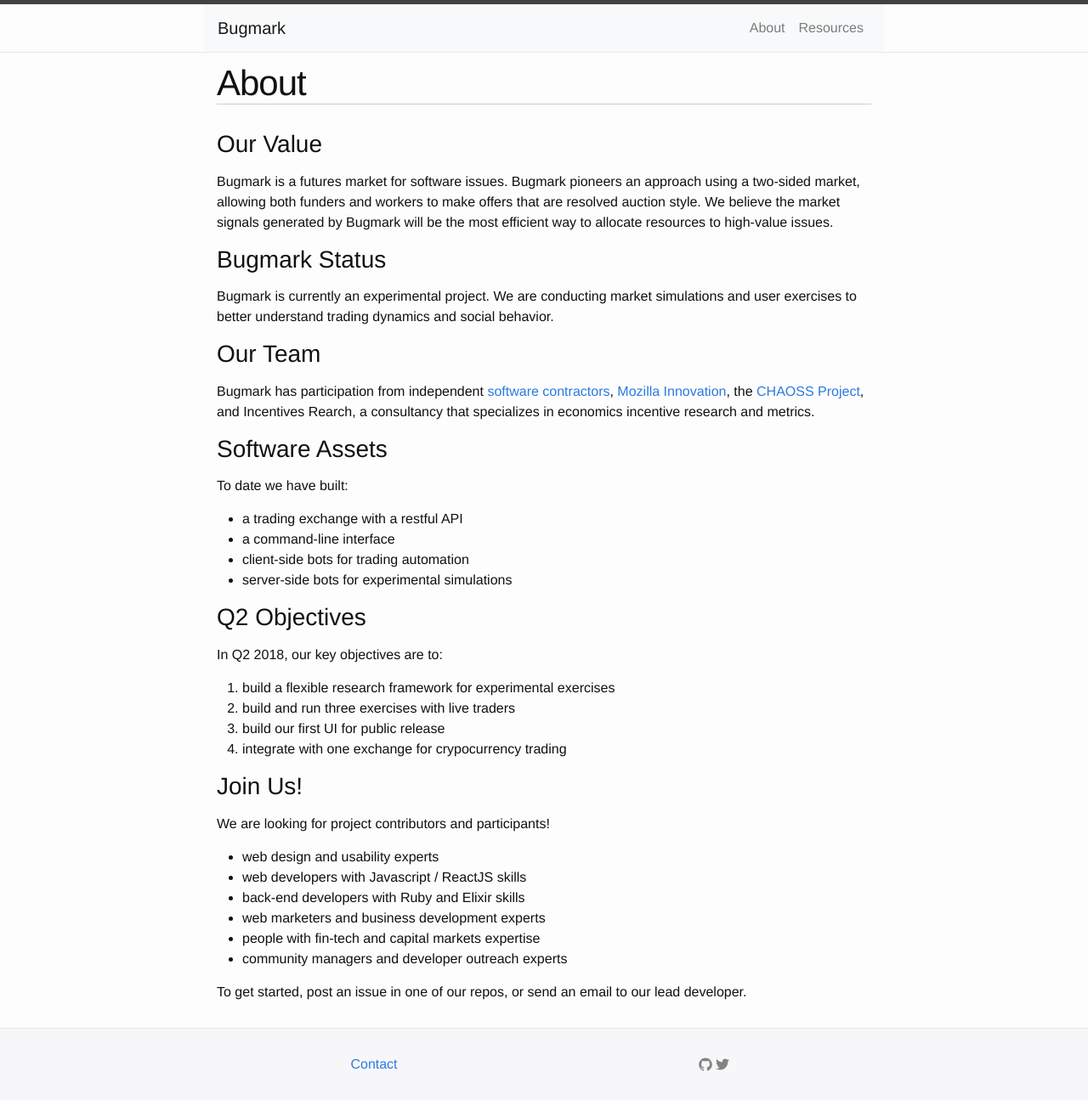
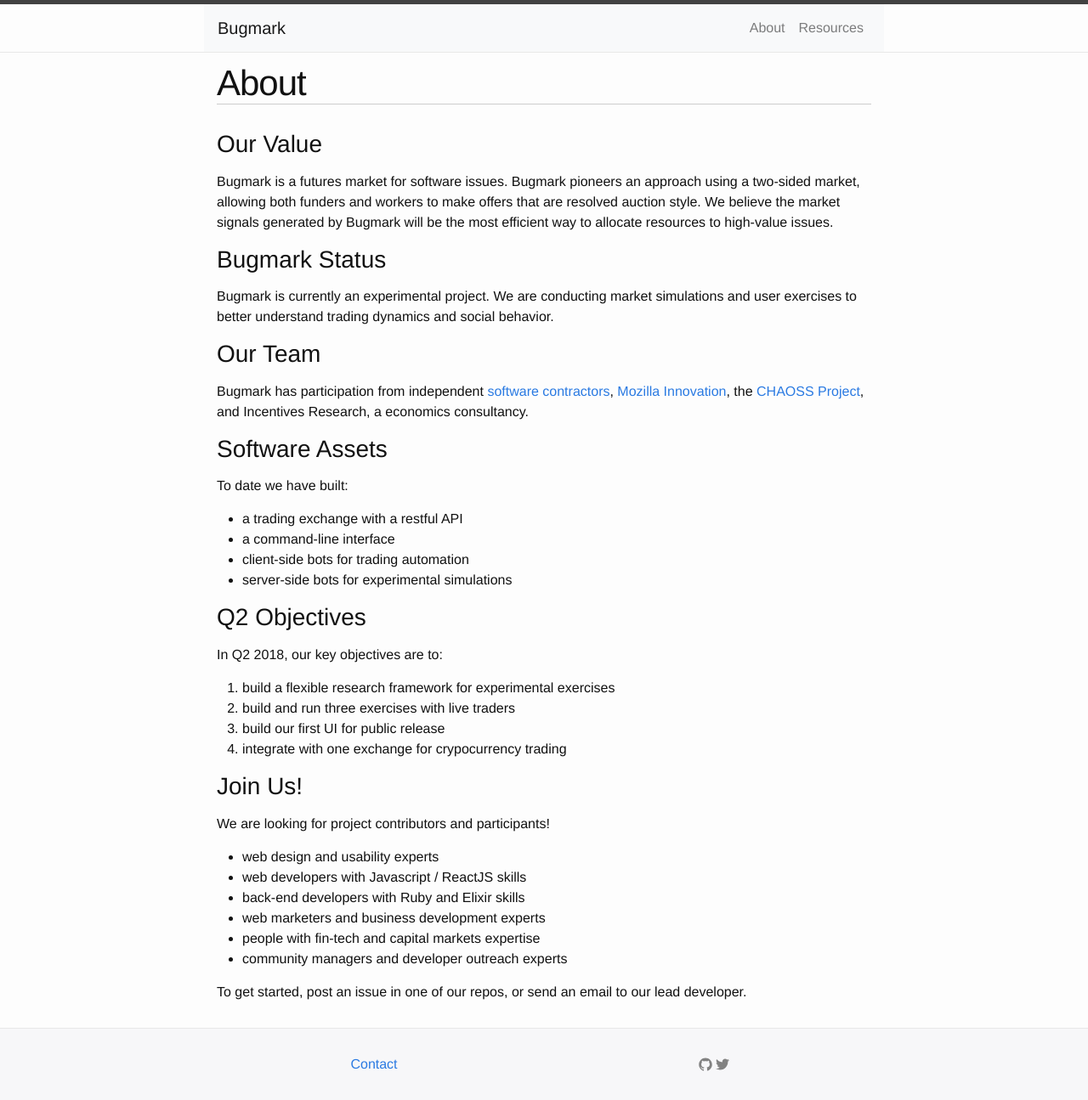
Before and after one commit to bugmark/website, a Jekyll site: the page built from docs/pages/about.md, in a window 1280 px wide. Shown: the whole page at 85% size. Built offline with Jekyll 4.4.1, drawn with Linux system fonts in a browser that asks for light colours; nearby versions of some CDN libraries.

Commit message:
Fix typo

```diff
--- a/docs/pages/about.md
+++ b/docs/pages/about.md
@@ -22,8 +22,8 @@ behavior.
 ### Our Team
 
 Bugmark has participation from independent [software contractors][1], [Mozilla
-Innovation][2], the [CHAOSS Project][3], and Incentives Rearch, a consultancy
-that specializes in economics incentive research and metrics.
+Innovation][2], the [CHAOSS Project][3], and Incentives Research, a economics
+consultancy.
 
 [1]: http://mountainviewsmartcontracts.com
 [2]: https://wiki.mozilla.org/Innovation
```
